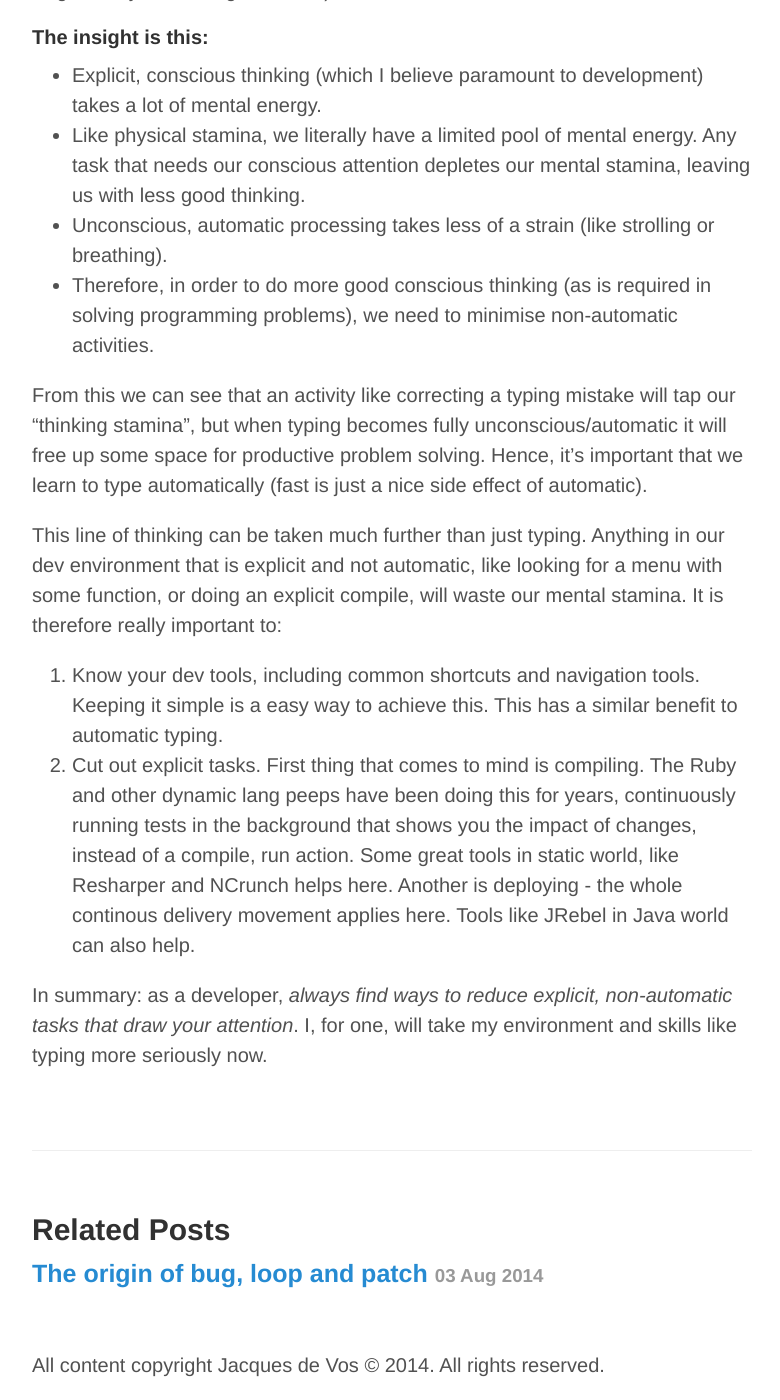
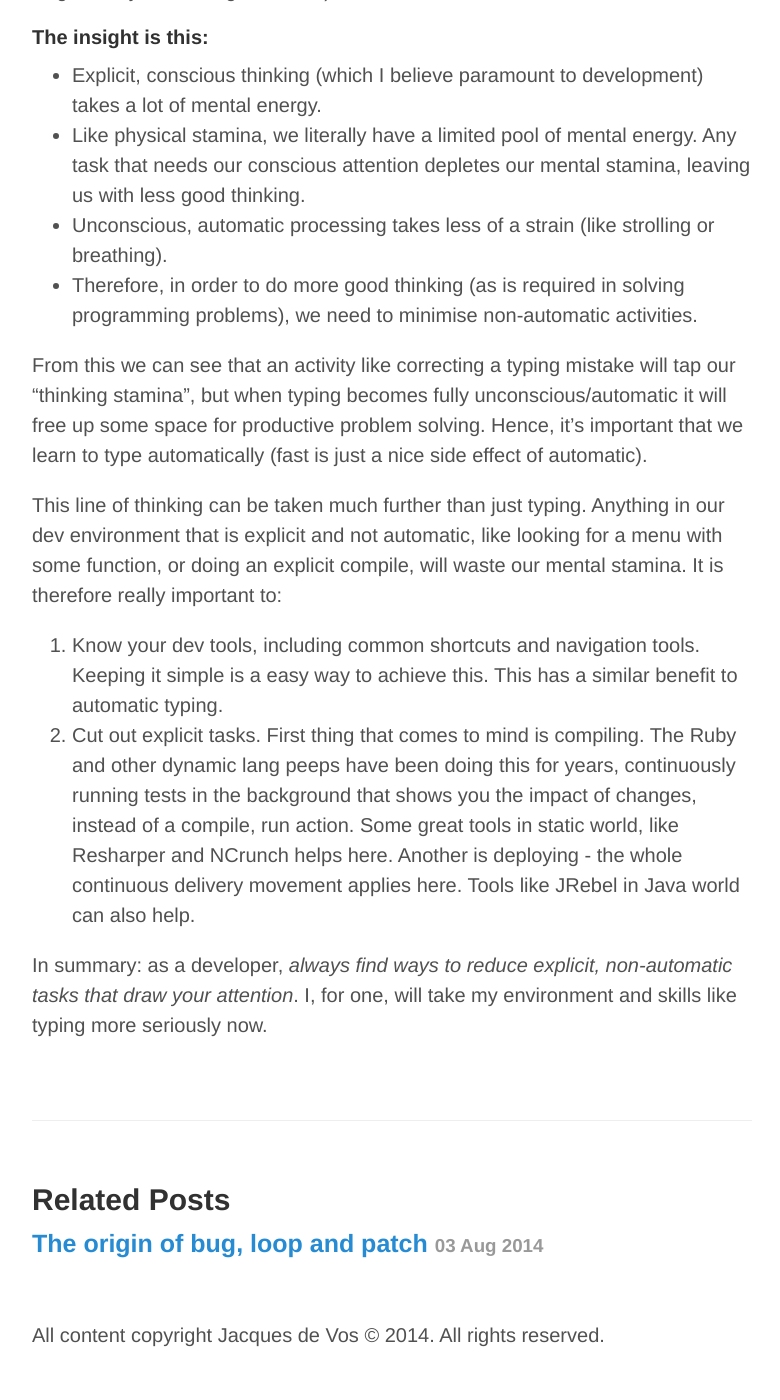
Before and after one commit to jacdevos/jacdevos.github.io.old, a Jekyll site: the page built from _posts/2014-12-06-developer-typing-skills.md, in a window 1280 px wide and 1400 px high, scrolled down 589 px. Shown: the whole window, without its empty margins (248-1028 px from the left). Built offline with Jekyll 4.4.1, drawn with Linux system fonts in a browser that asks for light colours; Markdown is read by kramdown in place of the engine named in the settings; after the commit the page ends 1959 px from its top, so only the background shows below that.

Commit message:
Update 2014-12-06-developer-typing-skills.md

```diff
--- a/_posts/2014-12-06-developer-typing-skills.md
+++ b/_posts/2014-12-06-developer-typing-skills.md
@@ -15,13 +15,13 @@ But reading the great book "Thinking, Fast and Slow" by Daniel Kahneman showed m
 * Explicit, conscious thinking (which I believe paramount to development) takes a lot of mental energy.
 * Like physical stamina, we literally have a limited pool of mental energy. Any task that needs our conscious attention depletes our mental stamina, leaving us with less good thinking.
 * Unconscious, automatic processing takes less of a strain (like strolling or breathing).
-* Therefore, in order to do more good conscious thinking (as is required in solving programming problems), we need to minimise non-automatic activities.
+* Therefore, in order to do more good thinking (as is required in solving programming problems), we need to minimise non-automatic activities.
 
 From this we can see that an activity like correcting a typing mistake will tap our "thinking stamina", but when typing becomes fully unconscious/automatic it will free up some space for productive problem solving. Hence, it's important that we learn to type automatically (fast is just a nice side effect of automatic).
 
 This line of thinking can be taken much further than just typing. Anything in our dev environment that is explicit and not automatic, like looking for a menu with some function, or doing an explicit compile, will waste our mental stamina. It is therefore really important to:
 
 1.   Know your dev tools, including common shortcuts and navigation tools. Keeping it simple is a easy way to achieve this. This has a similar benefit to automatic typing.
-2.  Cut out explicit tasks. First thing that comes to mind is compiling. The Ruby and other dynamic lang peeps have been doing this for years, continuously running tests in the background that shows you the impact of changes, instead of a compile, run action. Some great tools in static world, like Resharper and NCrunch helps here. Another is deploying - the whole continous delivery movement applies here. Tools like JRebel in Java world can also help.
+2.  Cut out explicit tasks. First thing that comes to mind is compiling. The Ruby and other dynamic lang peeps have been doing this for years, continuously running tests in the background that shows you the impact of changes, instead of a compile, run action. Some great tools in static world, like Resharper and NCrunch helps here. Another is deploying - the whole continuous delivery movement applies here. Tools like JRebel in Java world can also help.
 
 In summary: as a developer, *always find ways to reduce explicit, non-automatic tasks that draw your attention*. I, for one, will take my environment and skills like typing more seriously now.
```
